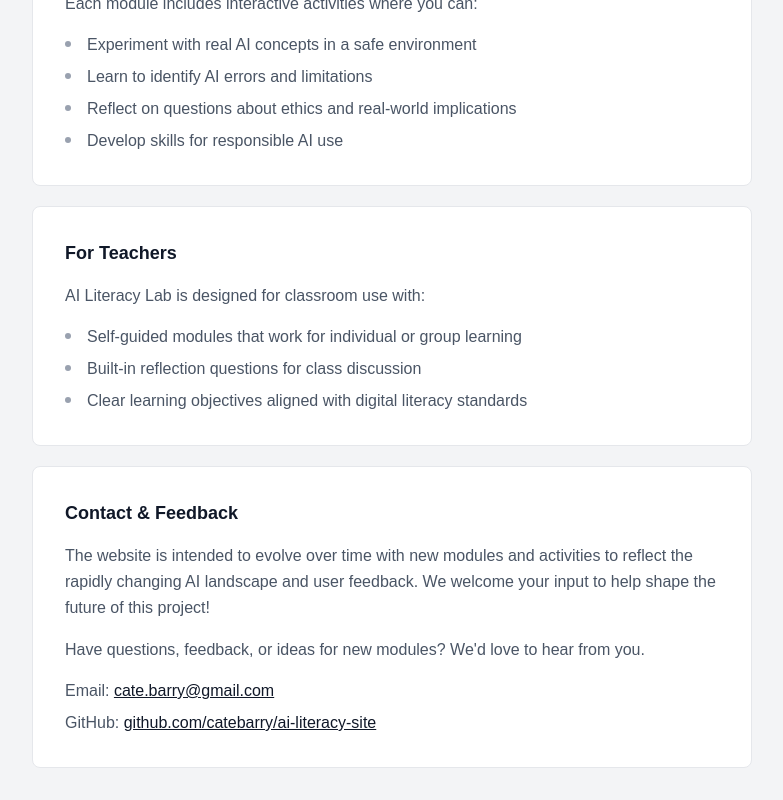
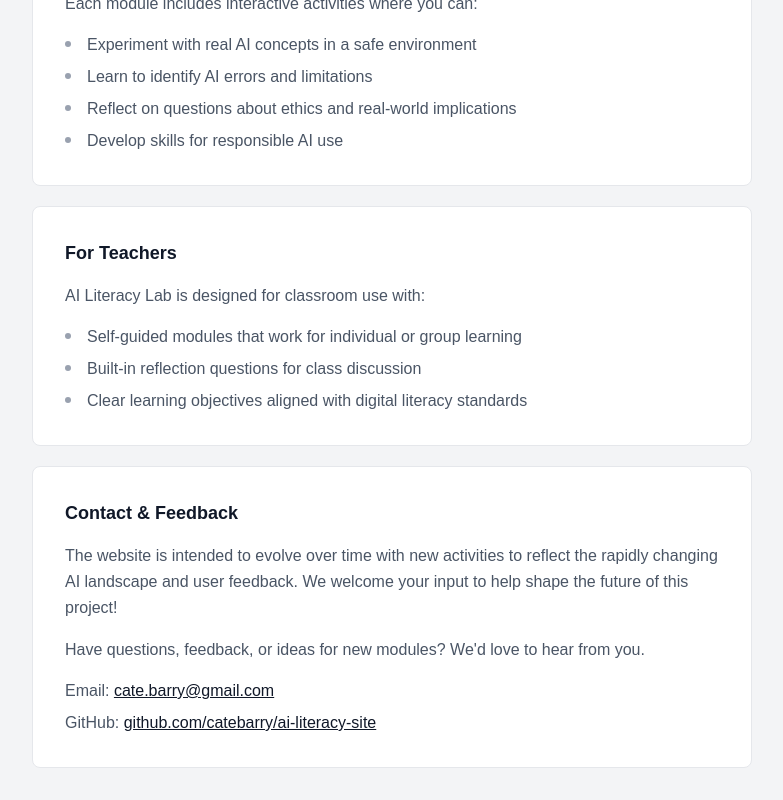
Before and after one commit to catebarry/ai-literacy-site, a Next.js app: page /about in a window 1280 px wide. Shown: the part 539-1339 px from the top of the page, without its empty margins (248-1031 px from the left). Built offline with nearby package versions, Linux system fonts and the light colour scheme.

Commit message:
edit about

```diff
--- a/app/about/page.tsx
+++ b/app/about/page.tsx
@@ -69,7 +69,7 @@ export default function AboutPage() {
                 Contact & Feedback
               </h2>
               <p className="text-gray-600 text-base leading-relaxed mb-4">
-                The website is intended to evolve over time with new modules and activities
+                The website is intended to evolve over time with new activities
                 to reflect the rapidly changing AI landscape and user feedback.
                 We welcome your input to help shape the future of this project!
               </p>
```
